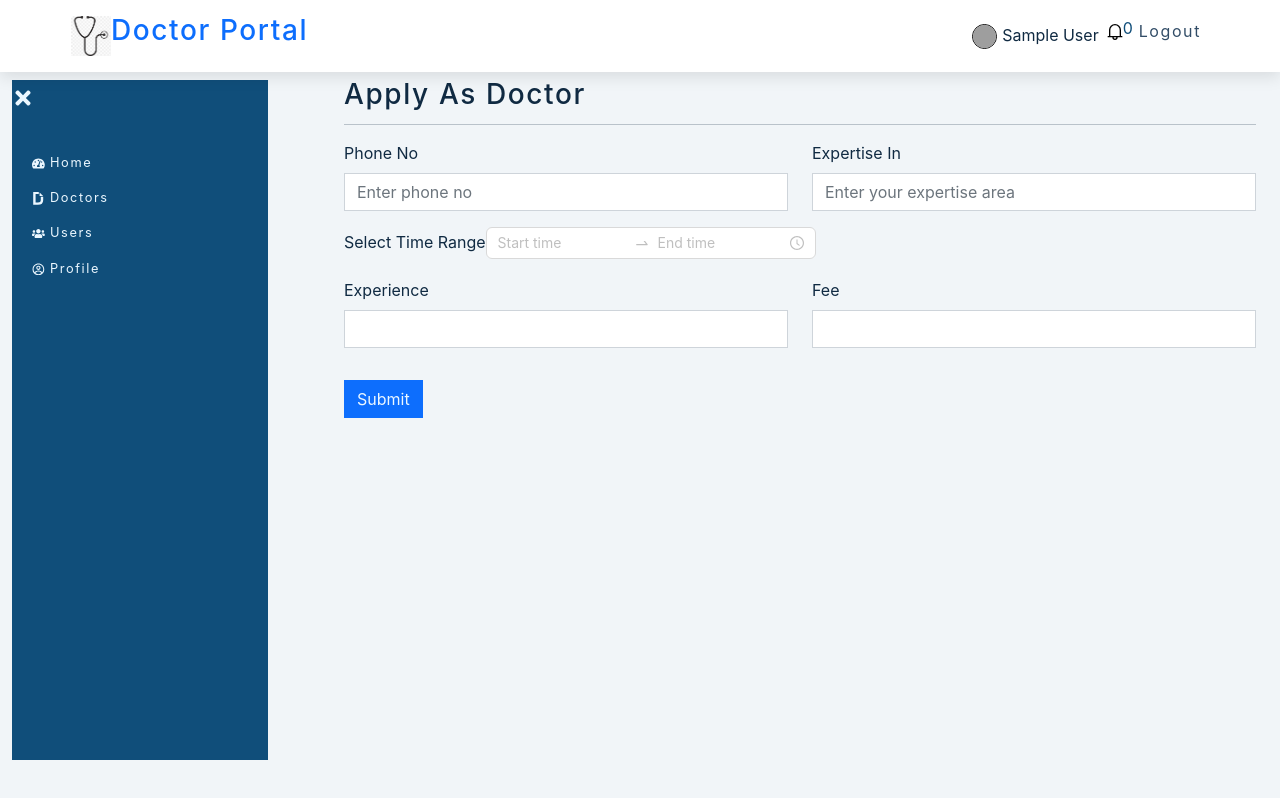
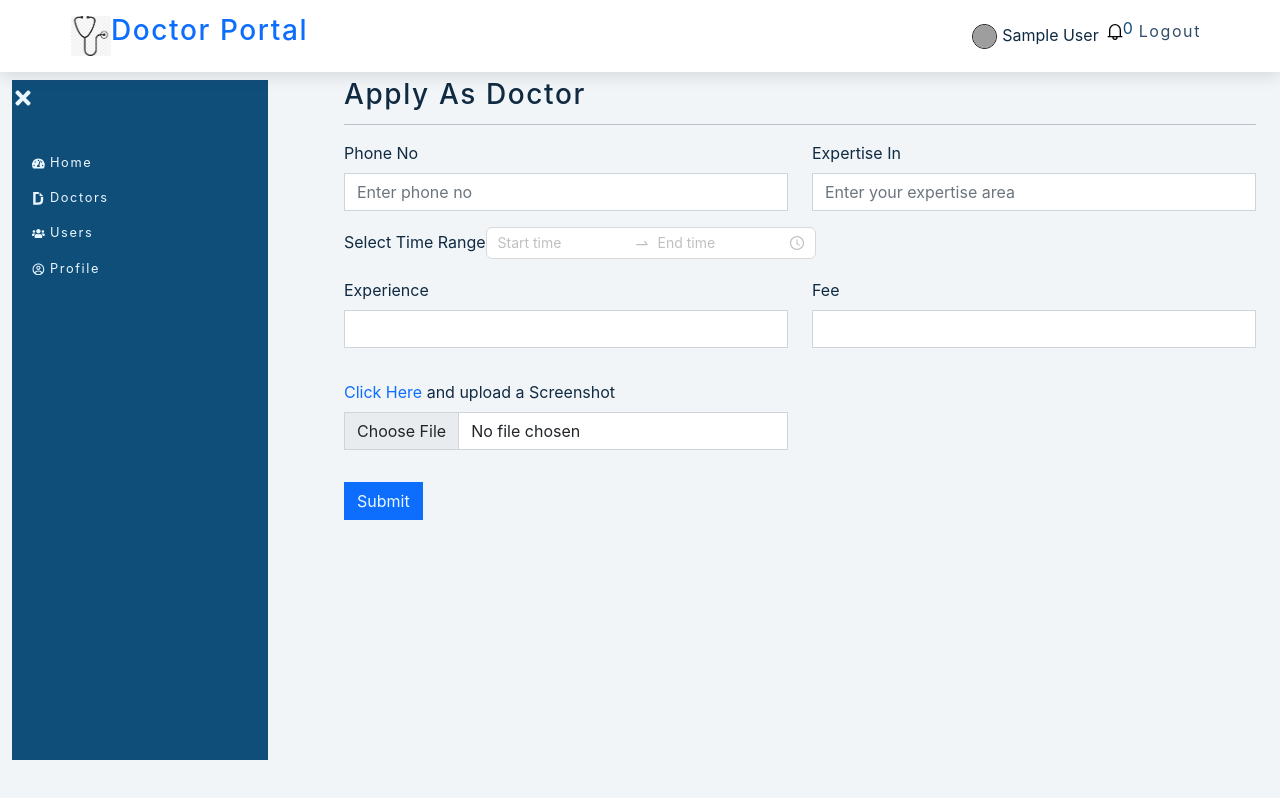
Before and after one commit to Jahid1604091/doctor-appointment-frontend, a React (Vite) app: page /apply-as-doctor in a window 1280 px wide. Built offline with nearby package versions, Linux system fonts and the light colour scheme; sample sign-in values are in the browser's storage; grey boxes are pictures that could not be loaded.

Commit message:
doctors verification ss

```diff
--- a/src/pages/ApplyAsDoctor.jsx
+++ b/src/pages/ApplyAsDoctor.jsx
@@ -3,14 +3,35 @@ import Layout from "../components/Layout";
 import styled from "styled-components";
 import { Button, Col, Container, Form, Row } from "react-bootstrap";
 import { useSelector } from "react-redux";
-import { useRegisterAsDoctorMutation } from "../slices/userApiSlice";
-import {  TimePicker } from "antd";
+import {
+  useRegisterAsDoctorMutation,
+  useUploadAvatarMutation,
+} from "../slices/userApiSlice";
+import { TimePicker } from "antd";
 import { useNavigate } from "react-router-dom";
 import { toast } from "react-hot-toast";
+import MiniLoader from "../components/MiniLoader";
 
 export default function ApplyAsDoctor() {
   const { userInfo } = useSelector((state) => state.auth);
-  const [registerAsDoctor, { isLoading, isError, error }] = useRegisterAsDoctorMutation();
+  const [avatar, setAvatar] = useState({});
+  const [url, setUrl] = useState("");
+
+  const [registerAsDoctor, { isLoading, isError, error }] =
+    useRegisterAsDoctorMutation();
+
+  const [uploadAvatar, { isLoading: avatarLoading }] =
+    useUploadAvatarMutation();
+
+  const uploadAvatarHandler = async (e) => {
+    const file = e.target.files[0];
+    const formData = new FormData();
+    formData.append("image", file);
+    //call uploading api
+    const { data } = await uploadAvatar(formData);
+    setUrl(data?.url);
+    setAvatar(data);
+  };
   const [info, setInfo] = useState({
     phone: "",
     expertise_in: "",
@@ -28,31 +49,30 @@ export default function ApplyAsDoctor() {
     setInfo({ ...info, [e.target.name]: e.target.value });
   };
 
-  const navigate = useNavigate();
 
   const handleSubmit = async (e) => {
     e.preventDefault();
     try {
-      const {data} = await registerAsDoctor({
+      const { data } = await registerAsDoctor({
         ...info,
-        timings:timeRange,
+        timings: timeRange,
         email: userInfo?.email,
+        verification_ss: avatar?.url,
       });
 
-        // navigate('/');
-        data?.success && toast.success('Applied Successfully ! Wait For Confirmation');
-
+      // navigate('/');
+      data?.success &&
+        toast.success("Applied Successfully ! Wait For Confirmation");
     } catch (error) {
       toast.error(error.data?.msg);
       // console.log(error?.data?.msg || error.error);
     }
-
   };
   return (
     <Wrapper>
       <Layout>
         <Container>
-        <h3>Apply as Doctor</h3> <hr />
+          <h3>Apply as Doctor</h3> <hr />
           <Form onSubmit={handleSubmit}>
             <Row className="mb-3">
               <Form.Group as={Col} controlId="formGridEmail">
@@ -77,7 +97,6 @@ export default function ApplyAsDoctor() {
             </Row>
 
             <Row className="mb-3">
-
               <Form.Group as={Col} controlId="formGridEmail">
                 <Form.Label>Select Time Range</Form.Label>
                 <TimePicker.RangePicker
@@ -121,6 +140,40 @@ export default function ApplyAsDoctor() {
               </Form.Group>
             </Row>
 
+            <Row className="mb-3">
+              <Form.Group
+                as={Col}
+                className="mb-3"
+                controlId="formGridAddress1"
+              >
+                <a href="https://verify.bmdc.org.bd/" target="_blank">
+                  Click Here{" "}
+                </a>
+                <Form.Label> and upload a Screenshot</Form.Label>
+                {avatarLoading && <MiniLoader />}
+                <Form.Control
+                  type="file"
+                  onChange={uploadAvatarHandler}
+                  name="url"
+                  placeholder="Upload Avatar"
+                />
+              </Form.Group>
+
+              <Form.Group
+                as={Col}
+                className="mb-3"
+                controlId="formGridAddress1"
+              >
+                {avatar?.url && <img
+                  src={avatar?.url}
+                  alt=""
+                  height={150}
+                  width={200}
+                  className="rounded"
+                />}
+              </Form.Group>
+            </Row>
+
             <Button variant="primary" type="submit">
               Submit
             </Button>
--- a/src/pages/Home.jsx
+++ b/src/pages/Home.jsx
@@ -1,6 +1,6 @@
 import React, { useEffect, useState } from "react";
 import Layout from "../components/Layout";
-import { Card, Col, Container, Row } from "react-bootstrap";
+import { Card, Col, Container, Form, Row } from "react-bootstrap";
 import styled from "styled-components";
 import { useGetAllApprovedDoctorsQuery } from "../slices/userApiSlice";
 import { Link } from "react-router-dom";
@@ -14,14 +14,9 @@ import Rating from "../components/doctors/Rating";
 export default function Home() {
   const [search, setSearch] = useState("");
   const [selectedPage, setSelectedPage] = useState(1);
-  const [query, setQuery] = useState({page: selectedPage});
-  const {
-    data,
-    isLoading,
-    isFetching,
-    isError,
-    error,
-  } = useGetAllApprovedDoctorsQuery(query);
+  const [query, setQuery] = useState({ page: selectedPage });
+  const { data, isLoading, isFetching, isError, error } =
+    useGetAllApprovedDoctorsQuery(query);
   useEffect(() => {
     setQuery({ ...query, search, page: selectedPage });
   }, [search, selectedPage]);
@@ -30,14 +25,14 @@ export default function Home() {
   // if (isLoading) return <Loader />;
   // if (isFetching) return <Fetching />;
 
-
   return (
     <Layout>
       <Wrapper>
         <Container>
-        <input
+          <Form.Control
+           className="mb-3 text-center"
             type="search"
-              placeholder="Name, Expertise etc ..."
+            placeholder="Search by name, expertise area etc ..."
             value={search}
             onChange={(e) => setSearch(e.target.value)}
           />
@@ -50,7 +45,10 @@ export default function Home() {
                     <Card className="card mb-3">
                       <Card.Img
                         variant="top"
-                        src={doctor?.user?.avatar?.url || 'https://encrypted-tbn0.gstatic.com/images?q=tbn:ANd9GcRUiF_OQ_-RS1ksidGVXXFQ-nJehHFxbHfIoQ&usqp=CAU'}
+                        src={
+                          doctor?.user?.avatar?.url ||
+                          "https://encrypted-tbn0.gstatic.com/images?q=tbn:ANd9GcRUiF_OQ_-RS1ksidGVXXFQ-nJehHFxbHfIoQ&usqp=CAU"
+                        }
                         className="avatar"
                       />
                       <Card.Body>
@@ -58,12 +56,19 @@ export default function Home() {
                         <Card.Subtitle className="mb-2 text-muted text-uppercase">
                           {doctor?.expertise_in}
                         </Card.Subtitle>
-                        <Rating rating={doctor?.rating} reviews={doctor?.numReviews} showReviewNumber />
+                        <Rating
+                          rating={doctor?.rating}
+                          reviews={doctor?.numReviews}
+                          showReviewNumber
+                        />
                         <Card.Text>
                           <span>Fee Per Visit (BDT) : {doctor?.fee}</span>
                         </Card.Text>
                         <div className="text-center">
-                          <Link to={`doctors/${doctor?._id}`} className="btn btn-primary">
+                          <Link
+                            to={`doctors/${doctor?._id}`}
+                            className="btn btn-primary"
+                          >
                             Appoint Now
                           </Link>
                         </div>
@@ -78,22 +83,41 @@ export default function Home() {
       </Wrapper>
       <nav aria-label="Page navigation example">
         <ul className="pagination justify-content-center">
-            <li className={`page-item ${selectedPage === 1 && 'disabled'}`}>
-              <a  onClick={()=>setSelectedPage(selectedPage-1)}  className="page-link" href="#" >
-                <BiChevronsLeft/>
+          <li className={`page-item ${selectedPage === 1 && "disabled"}`}>
+            <a
+              onClick={() => setSelectedPage(selectedPage - 1)}
+              className="page-link"
+              href="#"
+            >
+              <BiChevronsLeft />
             </a>
           </li>
 
           {[...Array(data?.pages).keys()].map((x) => (
-              <li className={`page-item ${selectedPage === x + 1 && "active"}`} key={x}>
-                <a onClick={()=>setSelectedPage(x+1)} className="page-link" href="#">
+            <li
+              className={`page-item ${selectedPage === x + 1 && "active"}`}
+              key={x}
+            >
+              <a
+                onClick={() => setSelectedPage(x + 1)}
+                className="page-link"
+                href="#"
+              >
                 {x + 1}
               </a>
             </li>
           ))}
-            <li className={`page-item ${selectedPage === data?.pages && 'disabled'}`}>
-              <a onClick={()=>setSelectedPage(selectedPage+1)} className="page-link" href="#">
-                <BiChevronsRight/>
+          <li
+            className={`page-item ${
+              selectedPage === data?.pages && "disabled"
+            }`}
+          >
+            <a
+              onClick={() => setSelectedPage(selectedPage + 1)}
+              className="page-link"
+              href="#"
+            >
+              <BiChevronsRight />
             </a>
           </li>
         </ul>
```
Lines whose indentation alone changed are shown as unchanged.
